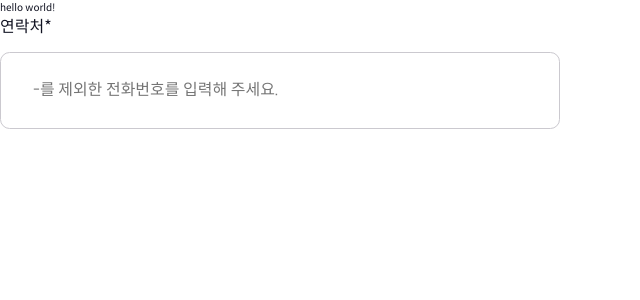
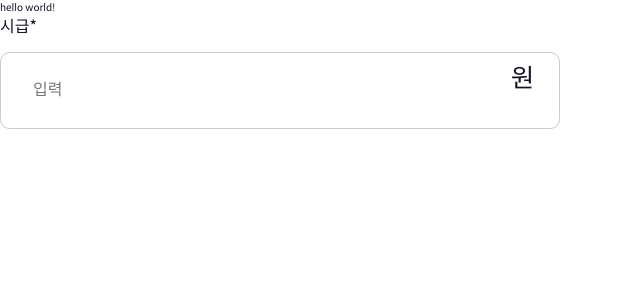
Before and after one commit to codeit-team9/give-more, a Next.js app: page / in a window 1280 px wide. Shown: the top 300 px of the page, without its empty margins (0-640 px from the left). Built offline with nearby package versions, Linux system fonts and the light colour scheme.

Commit message:
feat: wageInput Component 제작

```diff
--- a/src/components/@common/Input/Input.module.css
+++ b/src/components/@common/Input/Input.module.css
@@ -3,7 +3,10 @@
   flex-direction: column;
   gap: 0.8rem;
 
+  width: 35rem;
   font-size: 1rem;
+
+  position: relative;
 }
 
 .input {
@@ -13,9 +16,6 @@
   border-radius: 0.6rem;
   border: 0.1rem solid var(--gray-30);
 }
-/* .input:focus {
-  outline: 1px solid var(--red-40);
-} */
 
 .error {
   outline: 0.1rem solid var(--red-40);
@@ -25,3 +25,11 @@
   font-size: 1.6rem;
   color: var(--red-40);
 }
+
+.innerText {
+  position: absolute;
+  bottom: 2rem;
+  right: 1.6rem;
+
+  font-size: 1.6rem;
+}
--- a/src/components/@common/Input/Input.tsx
+++ b/src/components/@common/Input/Input.tsx
@@ -7,10 +7,11 @@ interface Props {
   isError?: boolean;
   type?: string;
   maxLength?: number;
+  innerText?: string;
   onChangeInput?: (e: React.ChangeEvent<HTMLInputElement>) => void;
 }
 
-function Input({ placeholder = '입력', name, isError, type, maxLength, onChangeInput }: Props) {
+function Input({ placeholder = '입력', name, isError, type, maxLength, innerText, onChangeInput }: Props) {
   return (
     <div className={styles.wrapper}>
       <p>{name}</p>
@@ -21,6 +22,7 @@ function Input({ placeholder = '입력', name, isError, type, maxLength, onChang
         maxLength={maxLength}
         onChange={onChangeInput}
       />
+      <p className={styles.innerText}>{innerText}</p>
     </div>
   );
 }
--- a/src/components/@common/Input/PhoneInput.tsx
+++ b/src/components/@common/Input/PhoneInput.tsx
@@ -8,14 +8,12 @@ function PhoneInput() {
   };
 
   return (
-    <div>
     <Input
       placeholder="-를 제외한 전화번호를 입력해 주세요."
       name="연락처*"
       maxLength={13}
       onChangeInput={onChangeInput}
     />
-    </div>
   );
 }
 
--- /dev/null
+++ b/src/components/@common/Input/WageInput.tsx
@@ -0,0 +1,12 @@
+import React from 'react';
+import Input from './Input';
+
+function WageInput() {
+  const onChangeInput = (e: React.ChangeEvent<HTMLInputElement>) => {
+    e.target.value = e.target.value.replace(/[^0-9]/g, '').replace(/([0-9]{1,3})([0-9]{3})/g, '$1,$2');
+  };
+
+  return <Input name="시급*" maxLength={7} innerText="원" onChangeInput={onChangeInput} />;
+}
+
+export default WageInput;
--- a/src/pages/index.tsx
+++ b/src/pages/index.tsx
@@ -1,10 +1,10 @@
-import PhoneInput from '@/components/@common/Input/PhoneInput';
+import WageInput from '@/components/@common/Input/WageInput';
 
 function Home() {
   return (
     <>
       hello world!
-      <PhoneInput />
+      <WageInput />
     </>
   );
 }
```
Lines whose indentation alone changed are shown as unchanged.
